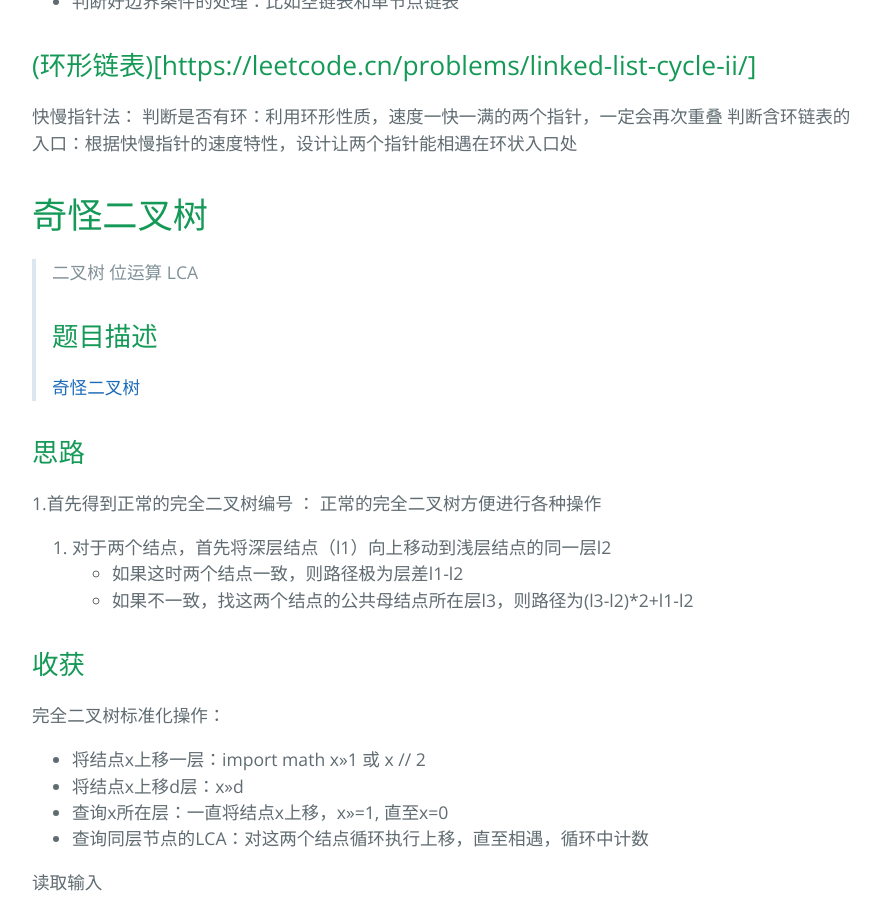
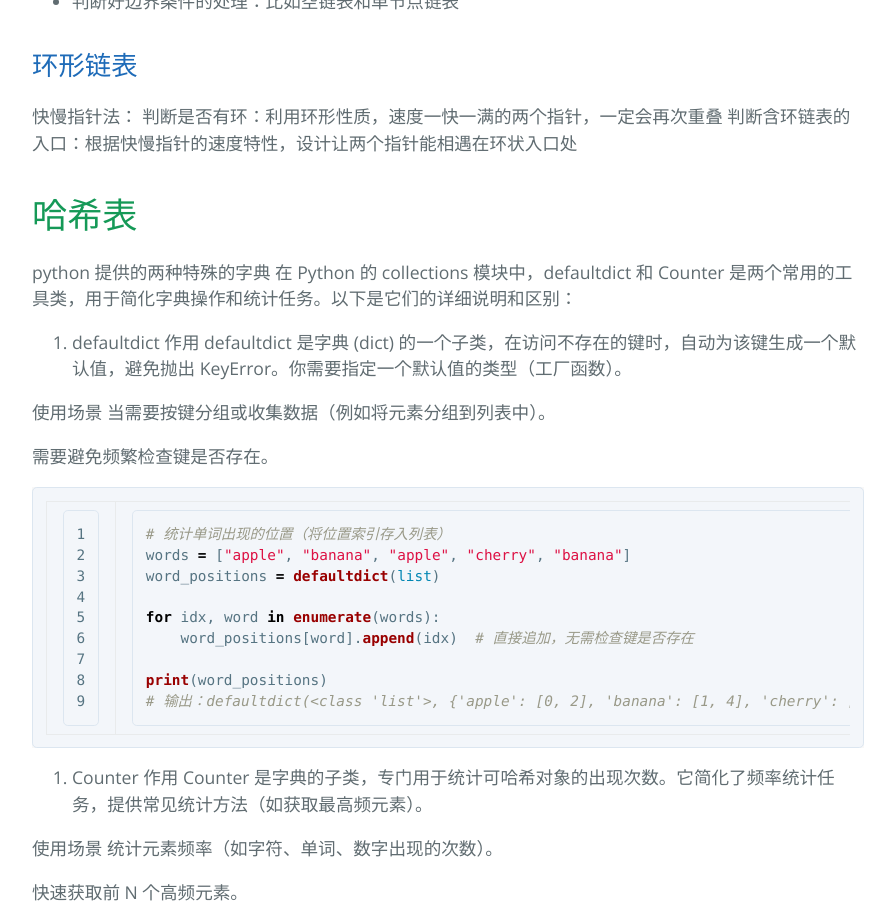
Before and after one commit to Ziyangpig/Note_LeetCode, a Jekyll site: the page built from Ali.md, in a window 1280 px wide and 1400 px high, scrolled down 5638 px. Shown: the top 911 px of the window, without its empty margins (192-1087 px from the left). Built offline with Jekyll 4.4.1, drawn with Linux system fonts in a browser that asks for light colours; our own code applies the rules of GitHub Pages for plain Markdown files; formulas are drawn with MathJax 3; some of the changed text lies outside the part shown.

Commit message:
Update Ali.md

````diff
--- a/Ali.md
+++ b/Ali.md
@@ -174,10 +174,63 @@ class Solution:
 - 链表循环的时候，判断好while的退出条件，即是要当前结点还是前一结点
 - 判断好边界条件的处理：比如空链表和单节点链表
 
-## (环形链表)[https://leetcode.cn/problems/linked-list-cycle-ii/]
+## [环形链表](https://leetcode.cn/problems/linked-list-cycle-ii/)
+
 快慢指针法：
 判断是否有环：利用环形性质，速度一快一满的两个指针，一定会再次重叠
 判断含环链表的入口：根据快慢指针的速度特性，设计让两个指针能相遇在环状入口处
+
+# 哈希表
+python 提供的两种特殊的字典
+在 Python 的 collections 模块中，defaultdict 和 Counter 是两个常用的工具类，用于简化字典操作和统计任务。以下是它们的详细说明和区别：
+
+1. defaultdict
+作用
+defaultdict 是字典 (dict) 的一个子类，在访问不存在的键时，自动为该键生成一个默认值，避免抛出 KeyError。你需要指定一个默认值的类型（工厂函数）。
+
+使用场景
+当需要按键分组或收集数据（例如将元素分组到列表中）。
+
+需要避免频繁检查键是否存在。
+
+```python
+# 统计单词出现的位置（将位置索引存入列表）
+words = ["apple", "banana", "apple", "cherry", "banana"]
+word_positions = defaultdict(list)
+
+for idx, word in enumerate(words):
+    word_positions[word].append(idx)  # 直接追加，无需检查键是否存在
+
+print(word_positions)
+# 输出：defaultdict(<class 'list'>, {'apple': [0, 2], 'banana': [1, 4], 'cherry': [3]})
+```
+
+2. Counter
+作用
+Counter 是字典的子类，专门用于统计可哈希对象的出现次数。它简化了频率统计任务，提供常见统计方法（如获取最高频元素）。
+
+使用场景
+统计元素频率（如字符、单词、数字出现的次数）。
+
+快速获取前 N 个高频元素。
+```python
+# 统计列表中元素的频率
+data = ["a", "b", "a", "c", "b", "a"]
+counter = Counter(data)
+
+print(counter)
+# 输出：Counter({'a': 3, 'b': 2, 'c': 1})
+
+# 获取出现最多的前2个元素
+print(counter.most_common(2))  # [('a', 3), ('b', 2)]
+```
+
+## [找到字符串中所有字母异位词](https://leetcode.cn/problems/find-all-anagrams-in-a-string/description/)
+
+连续子序列+滑动窗口：注意对每个子序列进行某些统计的时候，可以根据滑动情况，更新部分数据即可，不需要每次都对整个子序列进行计算
+
+
+
 
 # 奇怪二叉树
 
````
